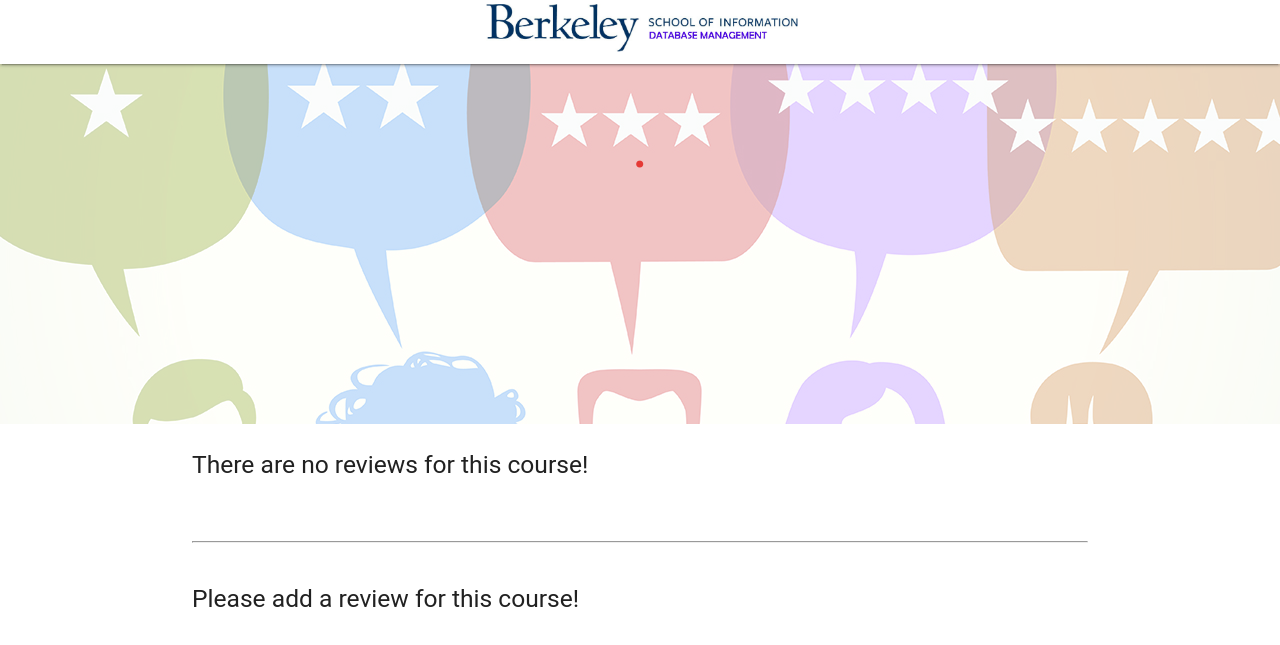
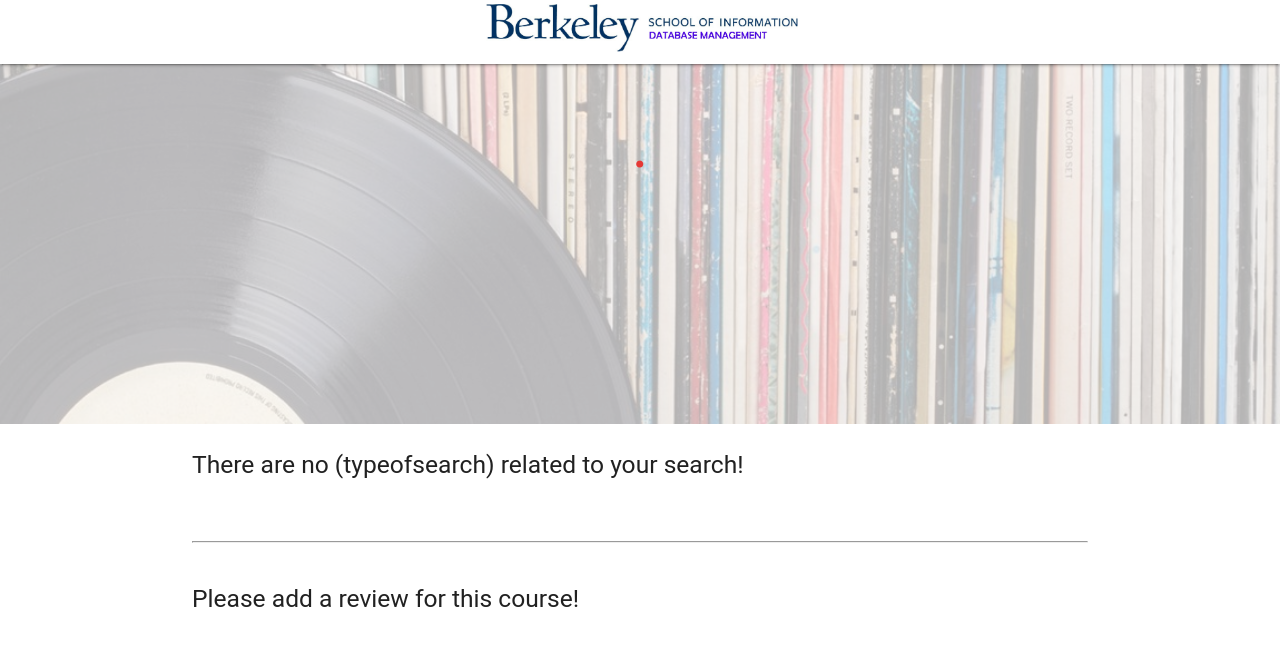
Before and after one commit to lizlee0225/dbms, a Flask app: page /music in a window 1280 px wide. Shown: the top 645 px of the page. Run offline with Flask 2, Linux system fonts and the light colour scheme; some libraries are stand-ins or nearby versions; some web fonts are replaced.

Commit message:
Changes to image and wording

```diff
--- a/app/templates/music.html
+++ b/app/templates/music.html
@@ -7,7 +7,7 @@
             <h1 class="header center red-text text-darken-1">{{ course_id }}. {{ course_name }}</h1>
         </div>
     </div>
-    <div class="parallax"><img src="{{ url_for('static', filename='background4.jpg') }}" class="bg-image bg-image-review"></div>
+    <div class="parallax"><img src="{{ url_for('static', filename='vynylrecords.jpg') }}" class="bg-image bg-image-review"></div>
 </div>
 <!-- End Main section -->
 
@@ -16,7 +16,7 @@
     <div class="container">
 
         <!-- Reviews -->
-        {% if reviews %} {% for review in reviews %}
+        {% if results %} {% for result in results %}
         <div class="row">
             <div class="col s12">
                 <div class="card">
@@ -42,9 +42,9 @@
             </div>
         </div>
         {% endfor %} {% else %}
-        <h5> There are no reviews for this course! </h5> {% endif %}
+        <h5> There are no (typeofsearch) related to your search! </h5> {% endif %}
         <br><br>
-        <!-- End Reviews -->
+        <!-- End Results -->
 
         <!-- Add a Review -->
         <hr><br>
```
Also changed, not shown: app/static/records.jpg (added), app/static/vynylrecords.jpg (added).
